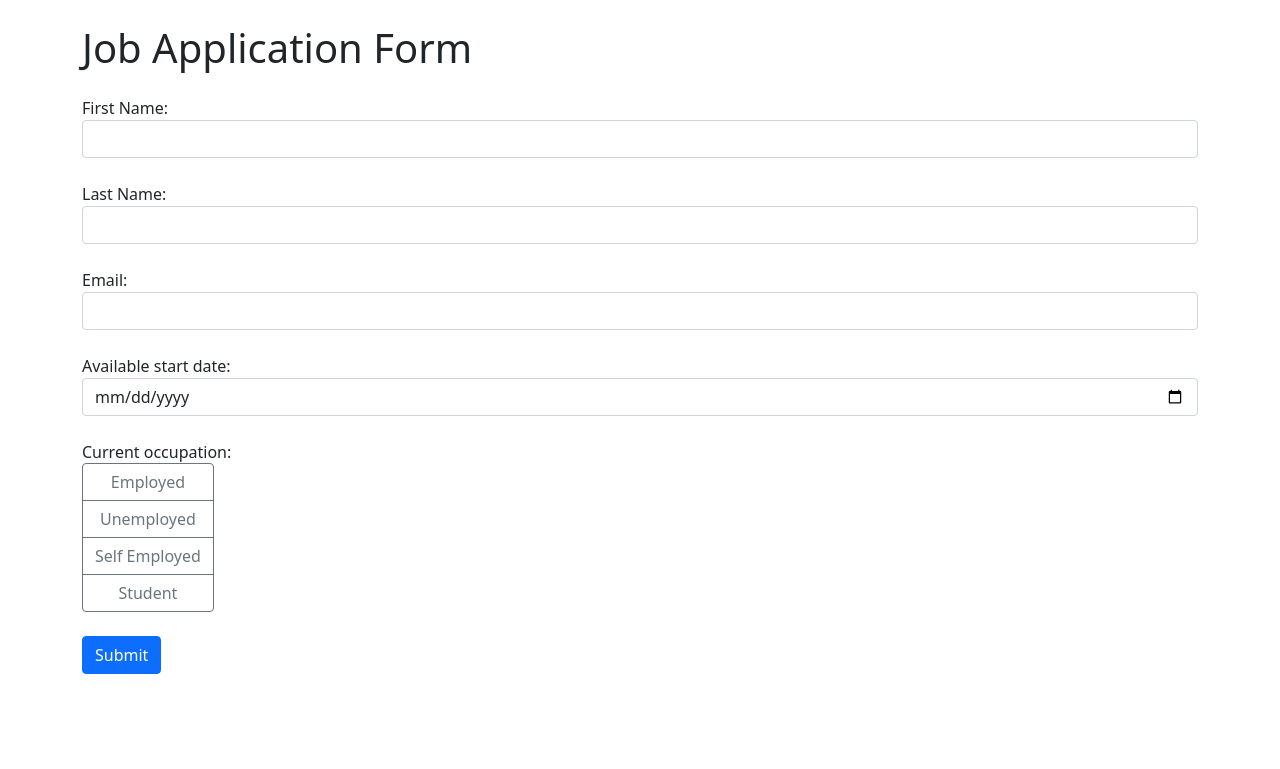
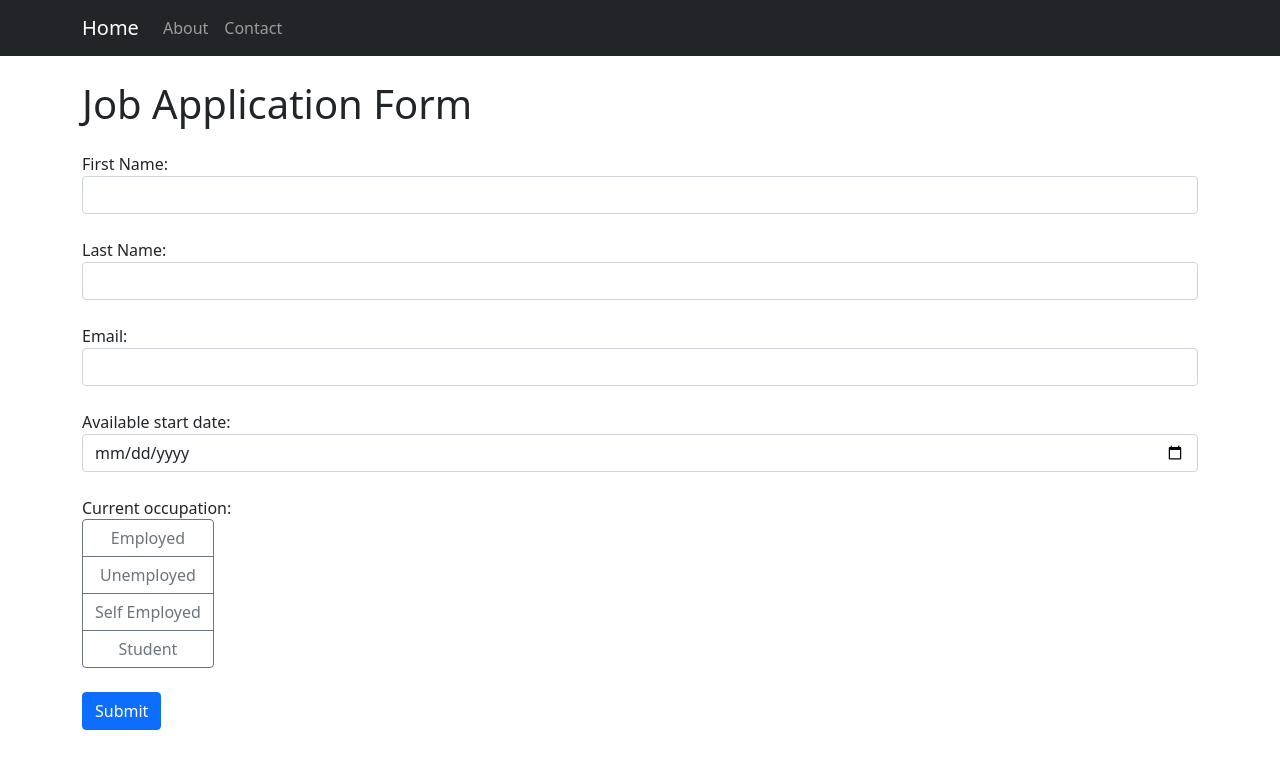
Before and after one commit to DanielCorbellini/Django-Job-Application-Form, a Django app: page / in a window 1280 px wide. Shown: the top 769 px of the page. Run offline with Django 4.2, Linux system fonts and the light colour scheme.

Commit message:
Adding the navigation bar

```diff
--- a/job_application/templates/base.html
+++ b/job_application/templates/base.html
@@ -7,8 +7,27 @@
     <link rel="stylesheet" href="https://cdn.jsdelivr.net/npm/bootstrap@5.1.3/dist/css/bootstrap.min.css">
 </head>
 <body>
+<nav class="navbar navbar-expand-lg navbar-dark bg-dark">
+    <div class="container">
+        <a class="navbar-brand" href="{% url 'index' %}">Home</a>
+        <button class="navbar-toggler" type="button" data-bs-toggle="collapse" data-bs-target="#navbarNav"
+                aria-controls="navbarNav" aria-expanded="false" aria-label="Toggle navigation">
+            <span class="navbar-toggler-icon"></span>
+        </button>
+        <div class="collapse navbar-collapse" id="navbarNav">
+            <ul class="navbar-nav">
+                <li class="nav-item {% if request.path == '/about/' %}active{% endif %}">
+                    <a class="nav-link" href="{% url 'about' %}">About</a>
+                </li>
+                <li class="nav-item">
+                    <a class="nav-link" href="#">Contact</a>
+                </li>
+            </ul>
+        </div>
+    </div>
+</nav>
 <div class="container">
-   {% block content %}
+    {% block content %}
     {% endblock %}
 </div>
 <script src="https://code.jquery.com/jquery-3.6.0.min.js"></script>
```
Also changed, not shown: db.sqlite3.
